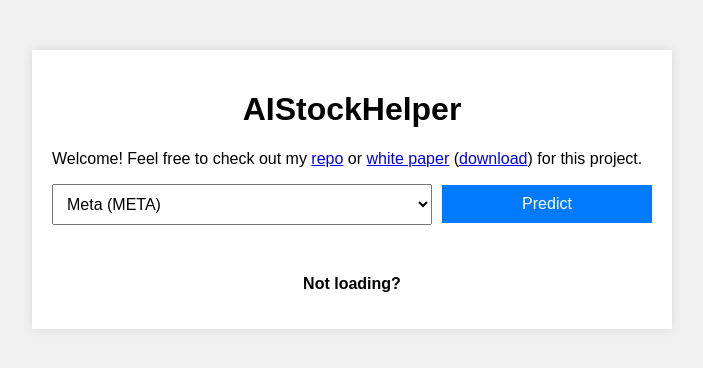
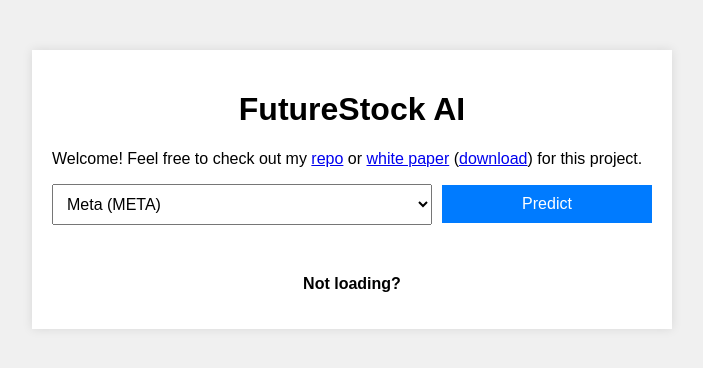
Before and after one commit to wessbl/wbl-aistocks, a Flask app: page /stocks in a window 1280 px wide. Shown: the top 368 px of the page, without its empty margins (288-991 px from the left). Run offline with Flask 3, Linux system fonts and the light colour scheme; parts of the project's set-up code (start-up, migrations or seed data) failed here and were passed over.

Commit message:
Changed name to FutureStock AI

```diff
--- a/templates/index.html
+++ b/templates/index.html
@@ -3,7 +3,7 @@
 <head>
     <meta charset="UTF-8">
     <meta name="viewport" content="width=device-width, initial-scale=1.0">
-    <title>AIStockHelper</title>
+    <title>FutureStock AI</title>
     <style>
         .collapsible {
             cursor: pointer;
@@ -54,7 +54,7 @@
 </head>
 <body>
     <div class="container">
-        <h1>AIStockHelper</h1>
+        <h1>FutureStock AI</h1>
         <!-- Announcements / Updates can go here--->
         <p>Welcome! Feel free to check out my
             <a href="https://github.com/wessbl/wbl-aistocks" target="_blank">repo</a>
```
